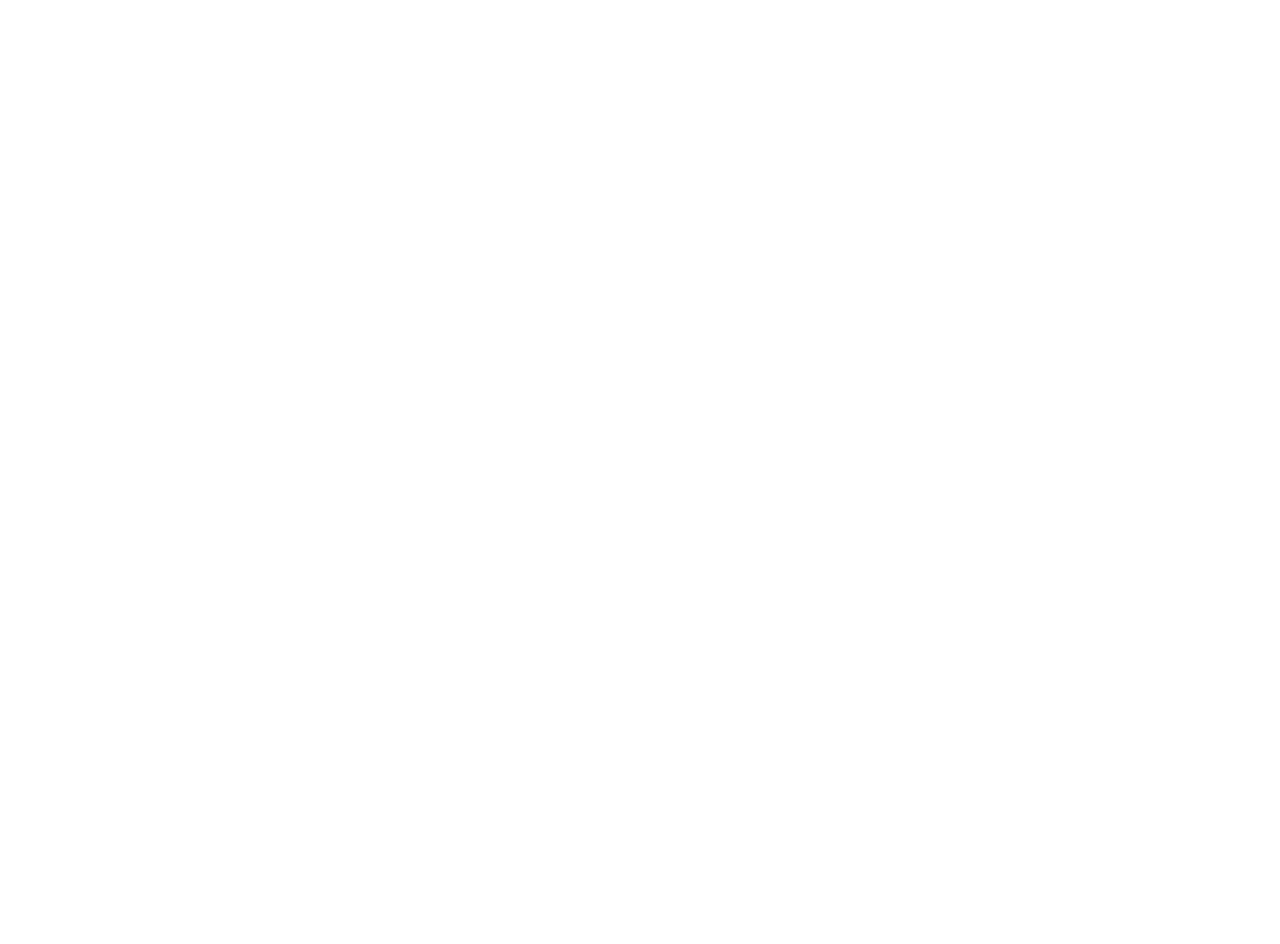
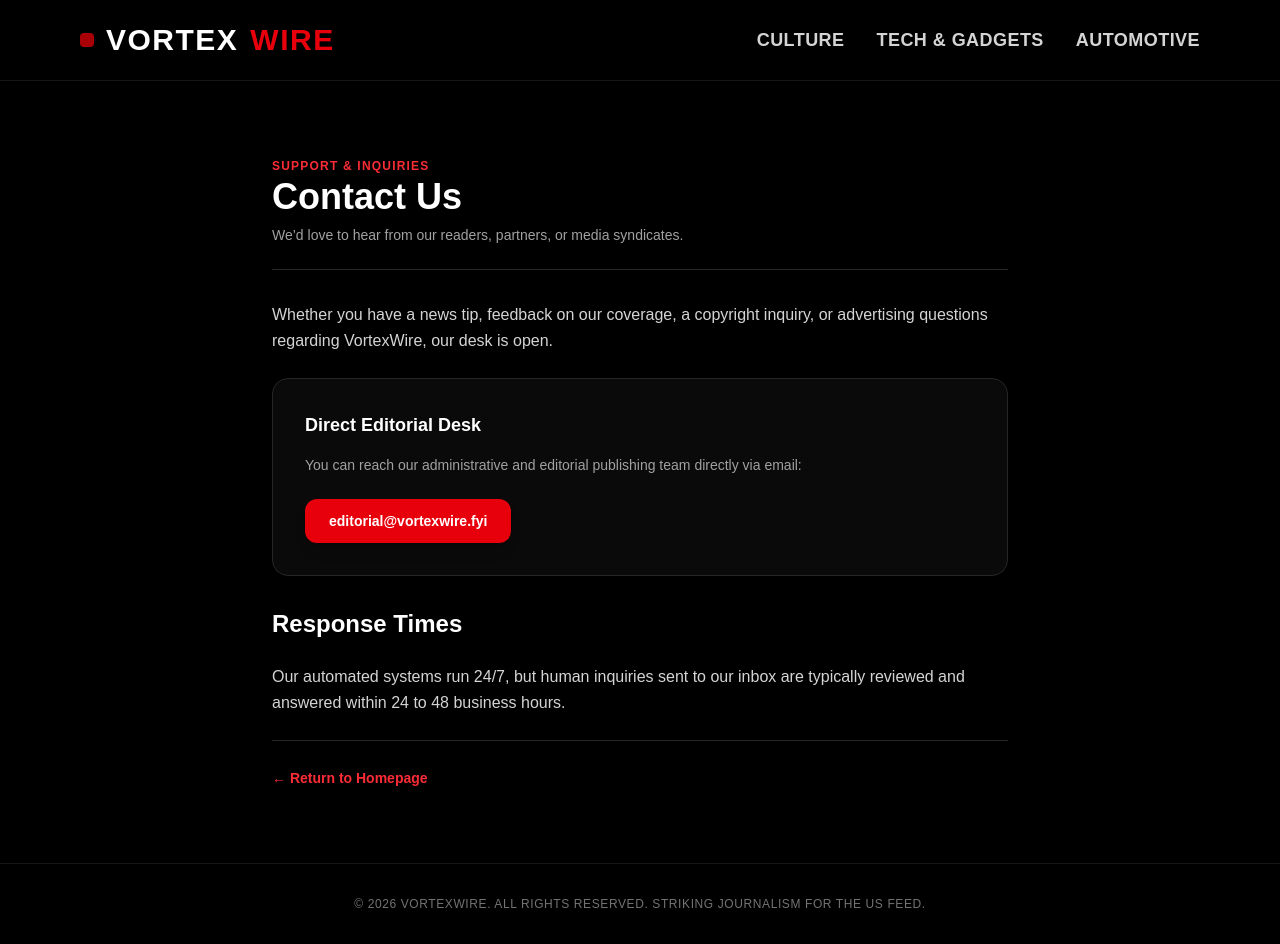
Before and after one commit to remstr/vortexwire, a Next.js app: page /contact in a window 1280 px wide. Before the commit this address had no page. Before the commit the page ends 800 px from the top, so only its background shows below. Built offline with nearby package versions, Linux system fonts and the light colour scheme.

Commit message:
Add Contact Us page with metadata and content

```diff
--- /dev/null
+++ b/src/app/contact/page.js
@@ -0,0 +1,50 @@
+import Link from 'next/link';
+
+export const metadata = {
+  title: 'Contact Us — VortexWire',
+  description: 'Get in touch with the VortexWire editorial and support desk.',
+};
+
+export default function ContactPage() {
+  return (
+    <div className="max-w-3xl mx-auto space-y-8 py-10 px-4 text-neutral-300">
+      <div className="border-b border-neutral-800 pb-6 space-y-2">
+        <span className="text-red-500 text-xs font-black uppercase tracking-widest">Support & Inquiries</span>
+        <h1 className="text-3xl md:text-4xl font-black text-white">Contact Us</h1>
+        <p className="text-neutral-400 text-sm">We’d love to hear from our readers, partners, or media syndicates.</p>
+      </div>
+
+      <div className="space-y-6 leading-relaxed">
+        <p>
+          Whether you have a news tip, feedback on our coverage, a copyright inquiry, or advertising questions regarding VortexWire, our desk is open.
+        </p>
+
+        <div className="bg-neutral-950 border border-neutral-800 rounded-2xl p-6 md:p-8 space-y-4">
+          <h3 className="text-lg font-bold text-white">Direct Editorial Desk</h3>
+          <p className="text-sm text-neutral-400">
+            You can reach our administrative and editorial publishing team directly via email:
+          </p>
+          <div className="pt-2">
+            <a
+              href="mailto:editorial@vortexwire.fyi"
+              className="inline-block bg-red-600 hover:bg-red-700 text-white font-bold px-6 py-3 rounded-xl transition shadow-lg text-sm"
+            >
+              editorial@vortexwire.fyi
+            </a>
+          </div>
+        </div>
+
+        <h2 className="text-2xl font-bold text-white pt-2">Response Times</h2>
+        <p>
+          Our automated systems run 24/7, but human inquiries sent to our inbox are typically reviewed and answered within 24 to 48 business hours.
+        </p>
+
+        <div className="pt-6 border-t border-neutral-800">
+          <Link href="/" className="text-red-500 font-bold hover:underline text-sm">
+            ← Return to Homepage
+          </Link>
+        </div>
+      </div>
+    </div>
+  );
+}
```
